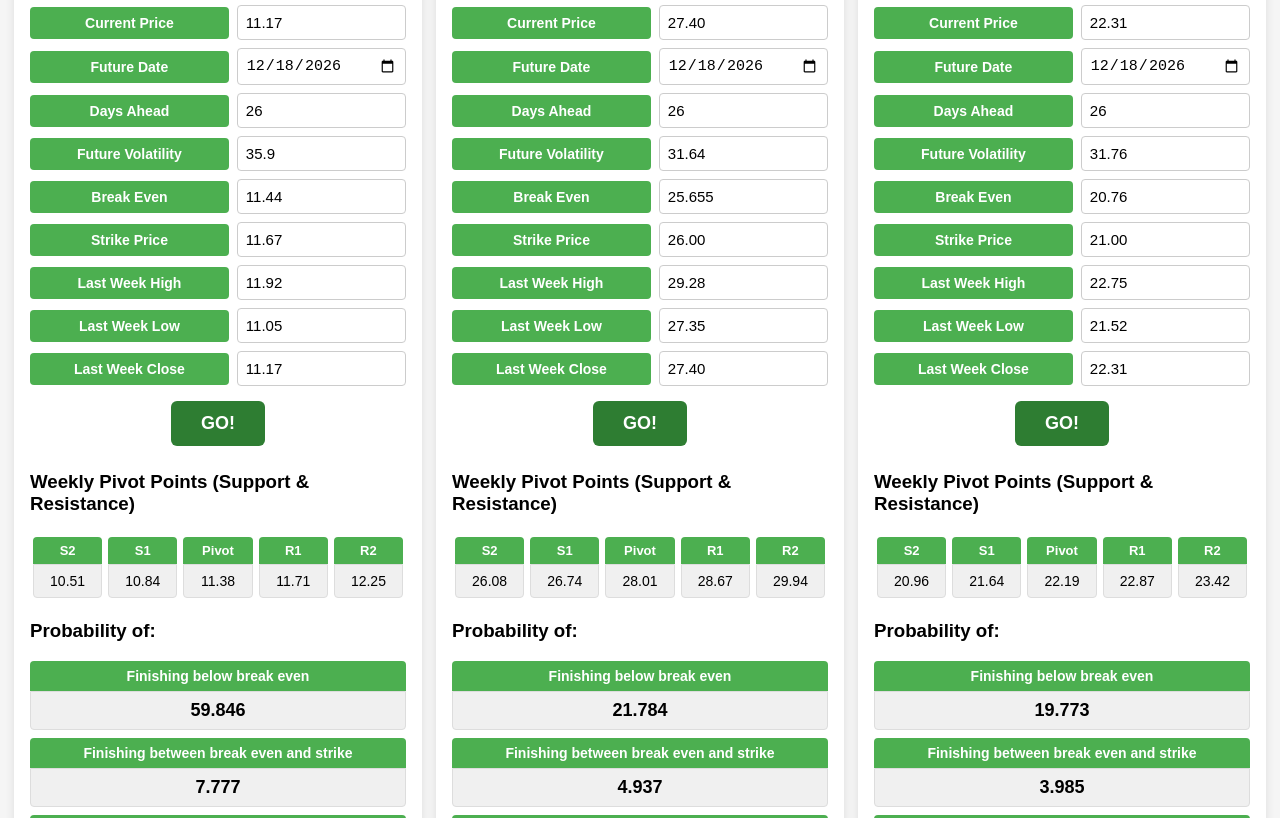
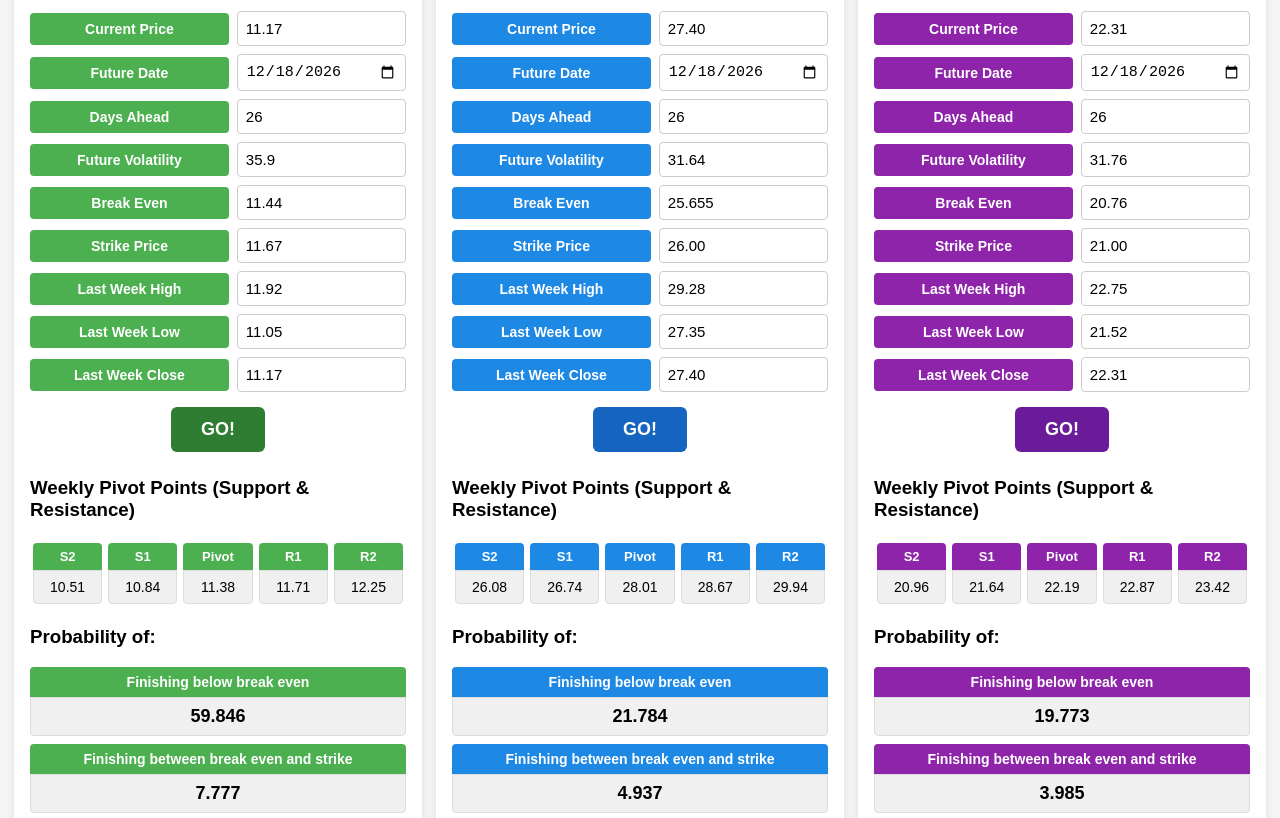
Before and after one commit to webguy125/probcalc, a plain HTML site: page index.html in a window 1280 px wide. Shown: the part 223-1041 px from the top of the page. Drawn offline with Linux system fonts and the light colour scheme.

Commit message:
Per-symbol colors: F green, PFE blue, T purple

```diff
--- a/index.html
+++ b/index.html
@@ -7,26 +7,26 @@
 <style>
 body { font-family: Arial, Helvetica, sans-serif; margin: 0; padding: 14px; background: #f5f5f5; box-sizing: border-box; display: grid; grid-template-columns: repeat(3, minmax(0, 1fr)); gap: 14px; align-items: start; }
 h1, .page-sub, .note { grid-column: 1 / -1; }
-h1 { text-align: center; color: #2e7d32; margin-bottom: 8px; }
+h1 { text-align: center; color: #37474f; margin-bottom: 8px; }
 .page-sub { text-align: center; color: #555; margin: 0 0 20px; }
 .container { background: white; padding: 16px; margin-bottom: 0 !important; border-radius: 8px; box-shadow: 0 2px 10px rgba(0,0,0,0.1); margin-bottom: 20px; position: relative; }
 .card-header { display: flex; align-items: flex-start; justify-content: flex-start; gap: 14px; margin-bottom: 18px; }
-.ticker { background: #2e7d32; color: white; font-weight: bold; font-size: 28px; line-height: 1; padding: 10px 14px; border-radius: 6px; letter-spacing: 1px; min-width: 64px; text-align: center; }
+.ticker { background: var(--dark); color: white; font-weight: bold; font-size: 28px; line-height: 1; padding: 10px 14px; border-radius: 6px; letter-spacing: 1px; min-width: 64px; text-align: center; }
 .card-title { display: flex; flex-direction: column; justify-content: center; min-height: 48px; }
 .card-title .subtitle { color: #555; margin: 0; font-size: 16px; }
 .row { display: flex; align-items: center; margin-bottom: 8px; gap: 8px; }
-label { background: #4caf50; color: white; padding: 8px 8px; flex: 1; min-width: 0; font-size: 14px; text-align: center; border-radius: 4px; font-weight: bold; box-sizing: border-box; }
+label { background: var(--main); color: white; padding: 8px 8px; flex: 1; min-width: 0; font-size: 14px; text-align: center; border-radius: 4px; font-weight: bold; box-sizing: border-box; }
 input[type="number"], input[type="date"] { padding: 8px; font-size: 15px; border: 1px solid #ccc; border-radius: 4px; width: 45%; box-sizing: border-box; }
-button { background: #2e7d32; color: white; border: none; padding: 12px 30px; font-size: 18px; font-weight: bold; border-radius: 6px; cursor: pointer; margin: 15px auto; display: block; }
-button:hover { background: #1b5e20; }
+button { background: var(--dark); color: white; border: none; padding: 12px 30px; font-size: 18px; font-weight: bold; border-radius: 6px; cursor: pointer; margin: 15px auto; display: block; }
+button:hover { background: var(--darker); }
 .results { margin-top: 25px; }
 .sd-table { display: flex; justify-content: space-between; margin: 15px 0; flex-wrap: wrap; }
 .sd-cell { text-align: center; min-width: 0; margin: 3px; flex: 1; }
-.sd-header { background: #4caf50; color: white; padding: 6px 2px; font-size: 13px; font-weight: bold; border-radius: 4px 4px 0 0; }
+.sd-header { background: var(--main); color: white; padding: 6px 2px; font-size: 13px; font-weight: bold; border-radius: 4px 4px 0 0; }
 .sd-value { background: #f0f0f0; padding: 8px 2px; font-size: 14px !important; border: 1px solid #ddd; border-radius: 0 0 4px 4px; font-size: 16px; }
 .prob-row { display: flex; flex-direction: column; gap: 8px; margin-top: 12px; }
 .prob-box { text-align: center; }
-.prob-header { background: #4caf50; color: white; padding: 7px; font-size: 14px; font-weight: bold; border-radius: 4px 4px 0 0; }
+.prob-header { background: var(--main); color: white; padding: 7px; font-size: 14px; font-weight: bold; border-radius: 4px 4px 0 0; }
 .prob-value { background: #f0f0f0; padding: 8px; font-size: 18px !important; border: 1px solid #ddd; border-radius: 0 0 4px 4px; font-size: 20px; font-weight: bold; }
 .note { font-size: 12px; color: #666; text-align: center; margin-top: 10px; margin-bottom: 10px; }
 @media (max-width: 900px) {
@@ -41,13 +41,17 @@ button:hover { background: #1b5e20; }
   .prob-box { min-width: 100%; }
   .sd-cell { min-width: calc(33% - 10px); }
 }
+.container { --main: #4caf50; --dark: #2e7d32; --darker: #1b5e20; border-top: 6px solid var(--dark); }
+.card-f { --main: #4caf50; --dark: #2e7d32; --darker: #1b5e20; }
+.card-pfe { --main: #1e88e5; --dark: #1565c0; --darker: #0d47a1; }
+.card-t { --main: #8e24aa; --dark: #6a1b9a; --darker: #4a148c; }
 </style>
 </head>
 <body>
 <h1>Options Probability Calculator</h1>
 <p class="page-sub">Friday Nov 20 close · Dec 18 expiration · 26 days ahead</p>
 
-<div class="container">
+<div class="container card-f">
   <div class="card-header">
     <div class="ticker">F</div>
     <div class="card-title"><p class="subtitle">Open Dec 18 $11.67 put</p></div>
@@ -74,7 +78,7 @@ button:hover { background: #1b5e20; }
   </div>
 </div>
 
-<div class="container">
+<div class="container card-pfe">
   <div class="card-header">
     <div class="ticker">PFE</div>
     <div class="card-title"><p class="subtitle">Example: Dec 18 $26 put, mid $0.345</p></div>
@@ -101,7 +105,7 @@ button:hover { background: #1b5e20; }
   </div>
 </div>
 
-<div class="container">
+<div class="container card-t">
   <div class="card-header">
     <div class="ticker">T</div>
     <div class="card-title"><p class="subtitle">Example: Dec 18 $21 put, mid $0.24</p></div>
```
